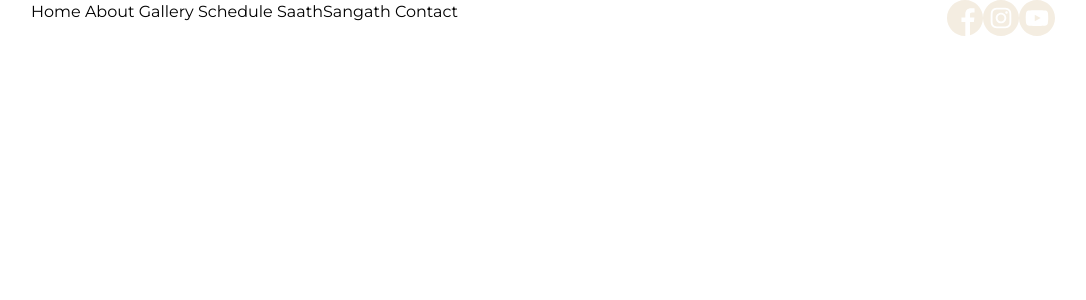
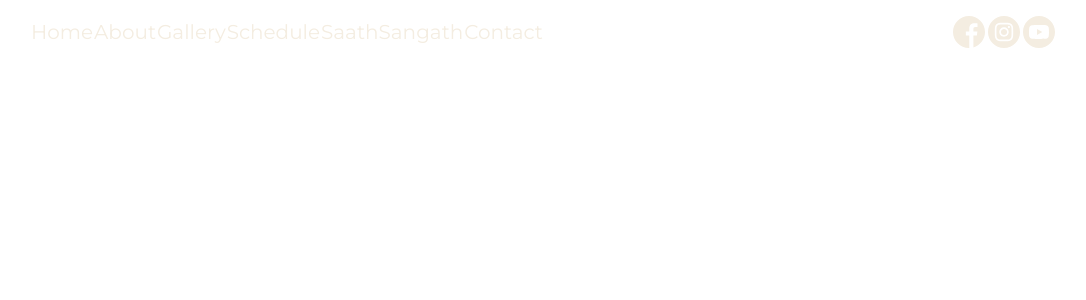
Before and after one commit to NeeshSamsi/yogeshsamsi-old, a Next.js app: page / in a window 1280 px wide. Shown: the top 300 px of the page, without its empty margins (97-1183 px from the left). Built offline with nearby package versions, Linux system fonts and the light colour scheme; a web font is replaced by a local one.

Commit message:
feat: Basic NavBar styling

```diff
--- a/components/NavBar/index.js
+++ b/components/NavBar/index.js
@@ -9,9 +9,9 @@ import YouTube from "../../assets/socials/youtube.svg";
 
 const NavBar = ({ bg }) => {
   return (
-    <nav className={`bg-${bg} w-full`}>
-      <div className="max-w-[80%] mx-auto flex justify-between">
-        <div>
+    <nav className={`sticky top-0 left-0 bg-${bg} w-full text-light text-xl`}>
+      <div className="max-w-[80%] mx-auto py-4 flex justify-between items-center">
+        <div className="w-[50%] flex justify-between">
           <Link href="/">
             <a> Home</a>
           </Link>
@@ -31,20 +31,37 @@ const NavBar = ({ bg }) => {
             <a> Contact</a>
           </Link>
         </div>
-        <div>
+
+        <div className="w-[10%] flex justify-between items-center">
           <a href="https://fb.me/PanditYogeshSamsi">
-            <Image src={Facebook} alt="Yogesh Samsi Facebook Page (Facebook Logo)" target="_blank" className="image" />
+            <div className="w-8 h-8">
+              <Image
+                src={Facebook}
+                alt="Yogesh Samsi Facebook Page (Facebook Logo)"
+                target="_blank"
+                className="image"
+              />
+            </div>
           </a>
           <a href="https://instagram.com/yogesh.samsi">
+            <div className="w-8 h-8">
               <Image
                 src={Instagram}
                 alt="Yogesh Samsi Instgram Account (Instagram Logo)"
                 target="_blank"
                 className="image"
               />
+            </div>
           </a>
           <a href="https://youtube.com/YogeshSamsiOfficial">
-            <Image src={YouTube} alt="Yogesh Samsi YouTube Channel (YouTube Logo)" target="_blank" className="image" />
+            <div className="w-8 h-8">
+              <Image
+                src={YouTube}
+                alt="Yogesh Samsi YouTube Channel (YouTube Logo)"
+                target="_blank"
+                className="image"
+              />
+            </div>
           </a>
         </div>
       </div>
```
Lines whose indentation alone changed are shown as unchanged.
